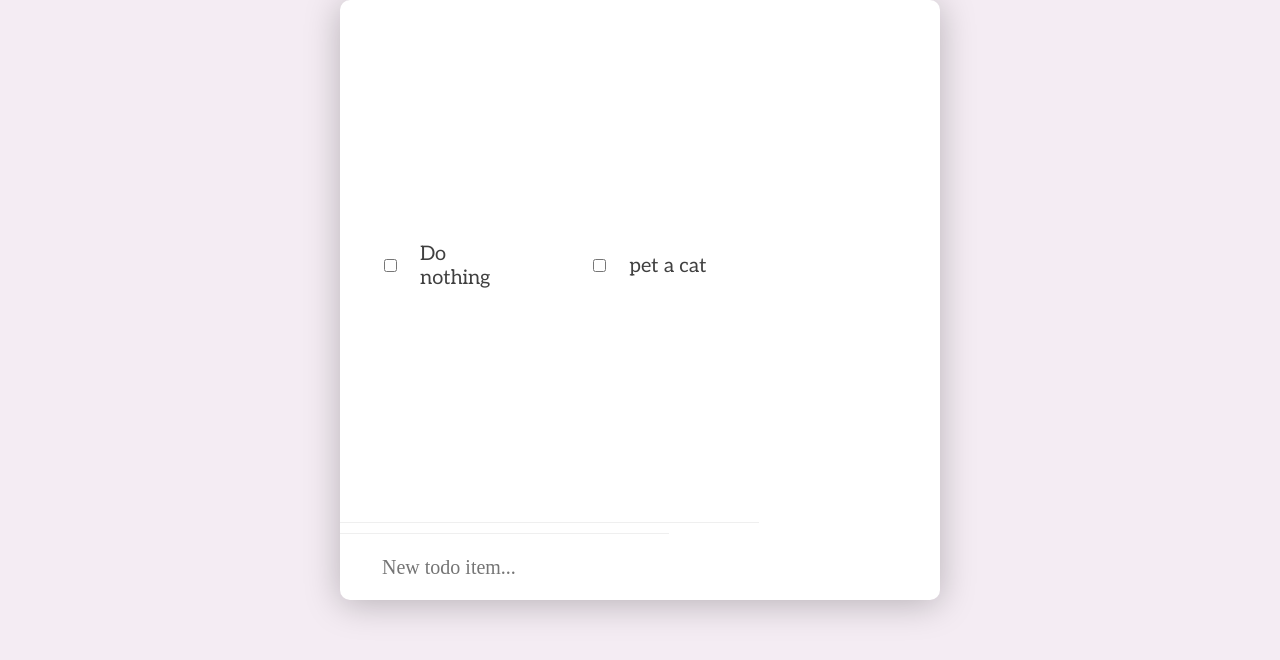
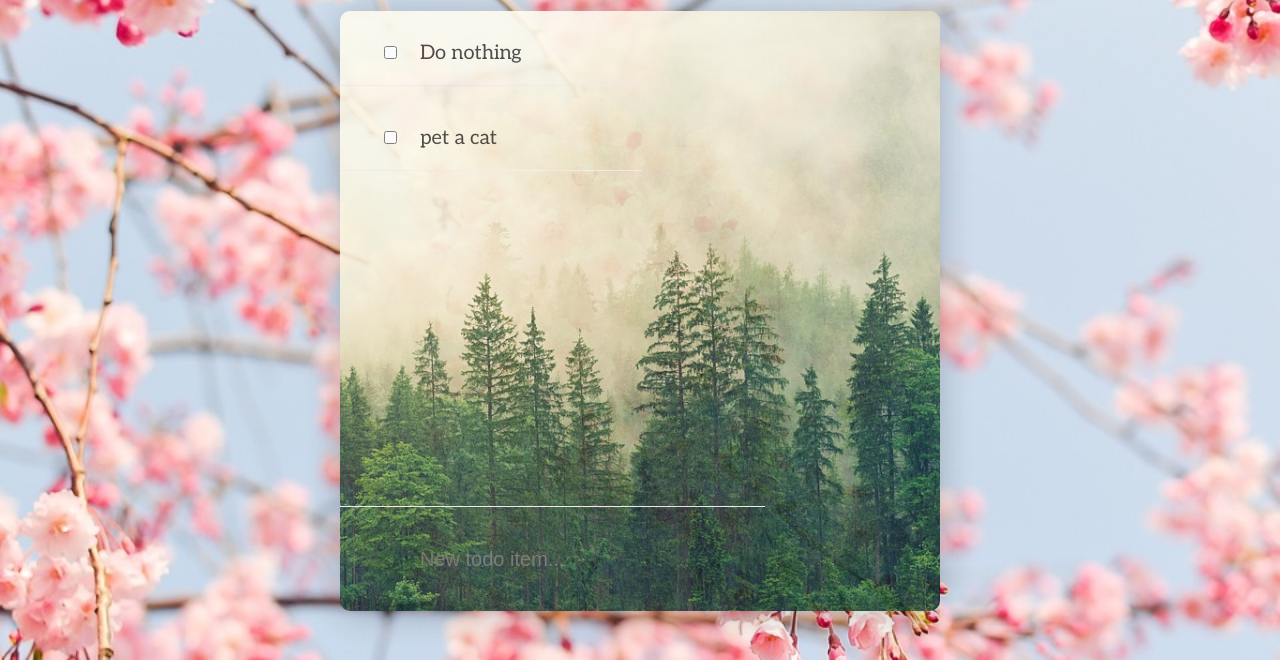
Before and after one commit to BobbyMoreau/todo, a plain HTML site: page index.html in a window 1280 px wide. Shown: the part 140-800 px from the top of the page. Drawn offline with Linux system fonts and the light colour scheme.

Commit message:
New backdround and minor design changes

```diff
--- a/script.js
+++ b/script.js
@@ -16,6 +16,7 @@ newItemInput.addEventListener("keydown", (e) => {
         newItemInput.value ="";
     }
 });
+
  //Default todos becase you know you need it
 addItem("Do nothing");
 addItem("pet a cat");
--- a/style.css
+++ b/style.css
@@ -6,7 +6,7 @@ html {
 body {
     margin: 0;
     padding: 0;
-    background: #F4ECF3;
+    background: url("background-cherry-tree.jpg") no-repeat center center/cover;
     min-height: 100%;
     display: flex;
     flex-direction: row;
@@ -17,7 +17,9 @@ body {
 .container{
     width: 600px;
     height: 600px;
-    background: #FFFFFF;
+    background: url("forest.jpg") no-repeat center center/cover;
+    color: ffffff;
+    opacity: 0.9;
     box-shadow: 0px 4px 35px rgba(0, 0, 0, 0.25);
     border-radius: 10px;
     display: flex;
@@ -29,12 +31,12 @@ body {
 
 .items-container{
     flex-grow: 1;
-    overflow-y: auto;
+    /* overflow-y: auto; */
     padding: 10px 0px;
     display: flex;
-    /* flex-direction: column;
+    flex-direction: column;
     align-items: flex-start;
-    gap: 20px; */
+    gap: 20px;
 }
 
 .new-item-container{
@@ -43,7 +45,7 @@ body {
     display:  flex;
 }
 
-.container > h1 {
+h1 {
     font-family: 'Aleo', serif;
     font-style: normal;
     font-weight: 700;
@@ -59,7 +61,7 @@ body {
     align-items: center;
     padding: 20px 40px;
     gap: 20px;
-    border-bottom: 1px solid #EFEFEF;
+    border-bottom: 1px solid #F4ECF3;
     width: 100%;
     font-style: normal;
     font-weight: 400;
@@ -80,9 +82,9 @@ color: rgba(0, 0, 0, 0.75);
 
 
 .new-item-input {
-    color: rgba(0, 0, 0, 0.5);
+    color:white;
     flex-grow: 1;
-    font: inherit;
+    font: 'Aleo', serif;
     font-style: normal;
     font-weight: 400;
     font-size: 20px;
@@ -90,12 +92,11 @@ color: rgba(0, 0, 0, 0.75);
     appearance: none;
     border: none;
     background: none;
-    /* padding: 20px 40px;
+    padding: 20px 40px;
     display: flex;
     justify-content: stretch;
     width: 100%;
     box-sizing: border-box;
-    border-top: 1px solid #EFEFEF; */
 }
 
 .new-item-input >input {
@@ -106,7 +107,7 @@ color: rgba(0, 0, 0, 0.75);
     border-radius: 2px;
     appearance: none;
     position: relative;
-    /* width: 100%;
+     width: 100%;
     font-family: 'Aleo', serif;
 font-style: normal;
 font-weight: 400;
@@ -115,8 +116,9 @@ line-height: 24px;
 appearance: none;
 border: none;
 background: none;
-color: rgba(0, 0, 0, 0.75); */
+color: whitesmoke;
 }
+
 
 /* .items{
 
```
Also changed, not shown: index.html (+1 -0 lines), background-cherry-tree.jpg (added), forest.jpg (added).
